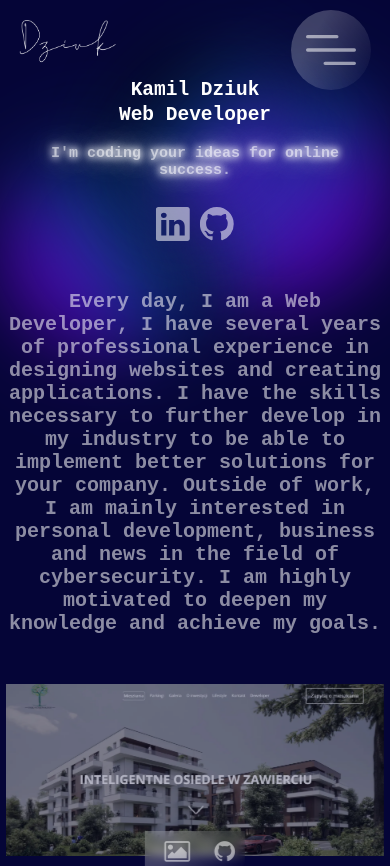
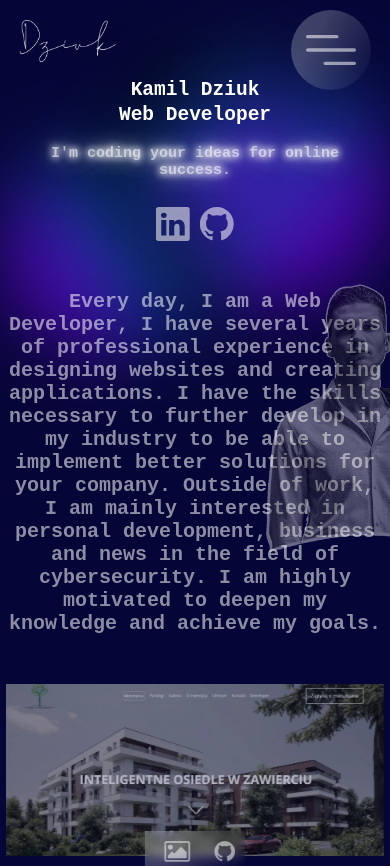
Before and after one commit to KamilDziuk/kamildziuk.github.io, a PHP site: page / in a window 390 px wide. Shown: the top 866 px of the page. Run offline with PHP 8.4, Linux system fonts and the light colour scheme.

Commit message:
Adding KamilDziukWebsitesAndApplications.webp file

```diff
--- a/css/style.css
+++ b/css/style.css
@@ -2,6 +2,7 @@
 {
     margin: 0;
     padding: 0;
+
 }
 
 html,
@@ -9,6 +10,7 @@ body {
     color: #ffffff;
     background-color: rgb(5, 5, 55);
     font-family: 'Courier New', monospace;
+    overflow-x: hidden;
 }
 
 
@@ -181,6 +183,19 @@ h3 {
 /* console Log end */
 /* head section end */
 
+
+/* me image */
+.meImage
+{
+margin-top: -5.5%;
+  left: 78%;
+  width: 55%;
+  position:absolute;
+  opacity: 0.4;
+  top: 0;
+  z-index: 0;
+}
+
 /* About Me section */
 #aboutMe {
     position: relative;
@@ -188,6 +203,8 @@ h3 {
     width: 40%;
     text-align: right;
 margin-bottom: 54px;
+
+
 
 }
 
@@ -212,6 +229,7 @@ margin-bottom: 54px;
   color: #ffffff8a;
   margin-top: 10px;
   padding-top: 15px;
+
   overflow-wrap: break-word;
   font-size: 20px;
   font-weight: 900;
@@ -266,8 +284,9 @@ margin-bottom: 54px;
 
 }
 
-.aboutMeTextHead {
+.aboutMeTextHead  {
     font-size: 20px !important;
+
 }
 
 /* about me section end */
@@ -571,7 +590,16 @@ left: 4%;
   width: 97%;
   font-size: 15px;
 }
-
+.meImage
+{
+margin-top: -12%;
+  left: 80%;
+  width: 350px;
+  position:absolute;
+  opacity: 0.4;
+  top: 0;
+  z-index: 0;
+}
     #head,
     #aboutMe,
     #offer,
@@ -609,3 +637,32 @@ left: 4%;
     }
 
 }
+
+
+
+@media screen and (max-width: 900px) {
+
+
+  .meImage
+{
+
+  left:60%;
+
+}
+
+}
+
+
+
+
+@media screen and (max-width: 500px) {
+
+
+  .meImage
+{
+
+  left:50%;
+
+}
+
+}
--- a/index.html
+++ b/index.html
@@ -4,7 +4,7 @@
  <head>
   <meta charset="UTF-8">
   <meta name="viewport" content="width=device-width, initial-scale=1.0">
-  <title>Kamil Dziuk</title>
+  <title>Kamil Dziuk - Websites and applications</title>
   <script src="/js/script.js" defer></script>
   <script src="/js/gitApi.js" defer></script>
 
@@ -79,9 +79,12 @@
 
 <!-- about me section start -->
 <section id="aboutMe">
+  <img class="meImage"  src="/image/KamilDziukWebsitesAndApplications.webp">
 <section id="aboutMePosition"></section>
 
-  <h3 class="aboutMeTextHead"> Every day, I am a Web Developer, I have several years of professional experience in designing websites and creating applications. I have the skills necessary to further develop in my industry to be able to implement better solutions for your company. Outside of work, I am mainly interested in personal development, business and news in the field of cybersecurity. I am highly motivated to deepen my knowledge and achieve my goals.</h3>
+
+<h3 class="aboutMeTextHead"> Every day, I am a Web Developer, I have several years of professional experience in designing websites and creating applications. I have the skills necessary to further develop in my industry to be able to implement better solutions for your company. Outside of work, I am mainly interested in personal development, business and news in the field of cybersecurity. I am highly motivated to deepen my knowledge and achieve my goals.</h3>
+
 </section>
 <!-- about me section end -->
 
```
Also changed, not shown: image/KamilDziukWebsitesAndApplications.webp (added).
